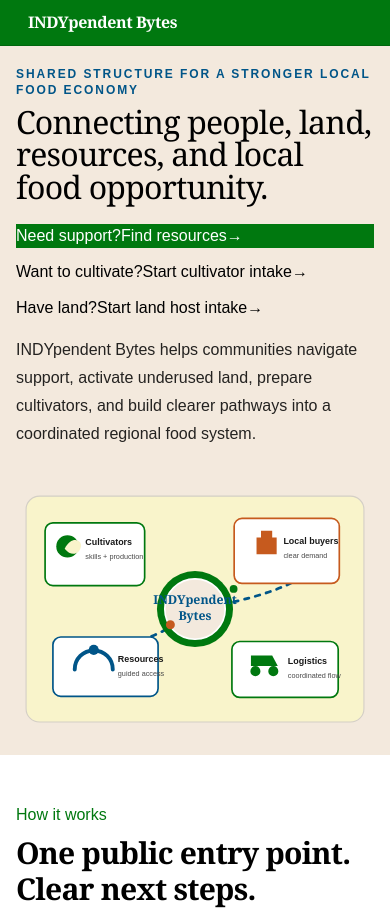
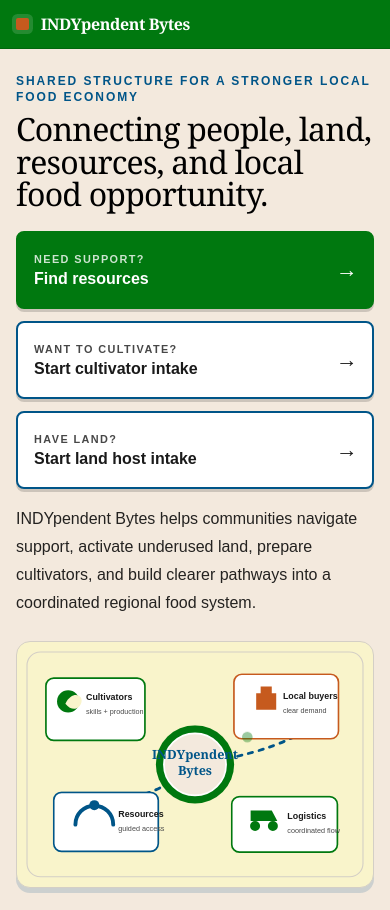
Before and after one commit to indypendentbytes-hub/resource_discovery_agent, a React (Vite) app: page / in a window 390 px wide. Shown: the top 910 px of the page. Built offline with nearby package versions, Linux system fonts and the light colour scheme.

Commit message:
Add branded motion and button hover effects

```diff
--- a/src/index.css
+++ b/src/index.css
@@ -34,21 +34,25 @@ main {
 header {
   background: #00780F !important;
   border-color: #00660D !important;
-  padding-top: 0.65rem !important;
-  padding-bottom: 0.65rem !important;
 }
 
 header a,
 header nav a {
   color: #FFFFFF !important;
+  transition: color 180ms ease, transform 180ms ease;
 }
 
 header nav a:hover {
   color: #F9F4CB !important;
+  transform: translateY(-1px);
 }
 
-header span[aria-hidden="true"] {
-  background: #C65A1E !important;
+.brand-marker {
+  width: 0.8rem;
+  height: 0.8rem;
+  border-radius: 2px;
+  background: #C65A1E;
+  box-shadow: 0 0 0 4px rgba(255,255,255,0.14);
 }
 
 h1,
@@ -59,31 +63,142 @@ h3,
   letter-spacing: -0.025em;
 }
 
-#top {
-  padding-top: 1.4rem !important;
-  padding-bottom: 1.6rem !important;
-}
-
 #top h1 {
   max-width: 690px;
-  font-size: clamp(2.15rem, 4.5vw, 3.45rem) !important;
+  font-size: clamp(2.05rem, 4vw, 3.25rem) !important;
   line-height: 1.02 !important;
 }
 
-#top h1 + p {
-  margin-top: 0.65rem !important;
-  max-width: 760px !important;
-  font-size: 1rem !important;
-  line-height: 1.55 !important;
+.section-eyebrow {
+  color: #00780F;
+  font-size: 0.8rem;
+  font-weight: 800;
+  letter-spacing: 0.16em;
+  text-transform: uppercase;
 }
 
-#top > div > div:nth-child(2) {
-  margin-top: 0.9rem !important;
+.hero-actions {
+  align-items: stretch;
 }
 
-#top > div > div:nth-child(2) a {
-  padding-top: 0.8rem !important;
-  padding-bottom: 0.8rem !important;
+.action-button {
+  position: relative;
+  display: flex;
+  min-height: 92px;
+  flex-direction: column;
+  justify-content: center;
+  border-radius: 8px;
+  padding: 0.9rem 2.3rem 0.9rem 1rem;
+  text-decoration: none;
+  box-shadow: 0 3px 0 rgba(0,0,0,0.16);
+  transition: transform 180ms ease, box-shadow 180ms ease, background-color 180ms ease, border-color 180ms ease;
+}
+
+.action-button:hover {
+  transform: translateY(-4px);
+  box-shadow: 0 8px 18px rgba(0,0,0,0.14);
+}
+
+.action-button:active {
+  transform: translateY(-1px);
+  box-shadow: 0 2px 0 rgba(0,0,0,0.18);
+}
+
+.action-primary {
+  background: #00780F;
+  color: #FFFFFF;
+  border: 2px solid #00780F;
+}
+
+.action-primary:hover {
+  background: #00660D;
+  border-color: #00660D;
+}
+
+.action-secondary {
+  background: #FFFFFF;
+  color: #1A1A1A;
+  border: 2px solid #005588;
+}
+
+.action-secondary:hover {
+  background: #F9F4CB;
+  border-color: #C65A1E;
+}
+
+.action-kicker {
+  display: block;
+  font-size: 0.68rem;
+  font-weight: 800;
+  letter-spacing: 0.13em;
+  text-transform: uppercase;
+  opacity: 0.8;
+}
+
+.action-label {
+  display: block;
+  margin-top: 0.2rem;
+  font-size: 1rem;
+  font-weight: 800;
+  line-height: 1.18;
+}
+
+.action-arrow {
+  position: absolute;
+  right: 0.9rem;
+  top: 50%;
+  font-size: 1.35rem;
+  transform: translateY(-50%);
+  transition: transform 180ms ease;
+}
+
+.action-button:hover .action-arrow {
+  transform: translate(4px, -50%);
+}
+
+.hero-media {
+  overflow: hidden;
+  border: 1px solid #D4CFC6;
+  border-radius: 14px;
+  background: #F9F4CB;
+  box-shadow: 0 5px 0 rgba(0, 85, 136, 0.16);
+  animation: heroReveal 700ms ease both;
+}
+
+.hero-media svg {
+  display: block;
+  width: 100%;
+  height: auto;
+}
+
+.hero-float-one { animation: floatOne 5.8s ease-in-out infinite; }
+.hero-float-two { animation: floatTwo 6.6s ease-in-out infinite; }
+.hero-float-three { animation: floatTwo 6.1s ease-in-out infinite reverse; }
+.hero-float-four { animation: floatOne 6.9s ease-in-out infinite reverse; }
+.hero-core { transform-origin: 320px 220px; animation: coreBreath 4.5s ease-in-out infinite; }
+.hero-route { animation: routeMove 12s linear infinite; }
+.hero-pulse { transform-origin: center; animation: pulseDot 2.4s ease-out infinite; }
+.hero-pulse-delay { animation-delay: 1.1s; }
+
+.motion-card {
+  transition: transform 180ms ease, border-color 180ms ease, box-shadow 180ms ease;
+}
+
+.motion-card:hover {
+  transform: translateY(-4px);
+  border-color: #00780F !important;
+  box-shadow: 0 8px 20px rgba(0,0,0,0.08);
+}
+
+.pathway-button {
+  background: #00780F;
+  transition: transform 180ms ease, background-color 180ms ease, box-shadow 180ms ease;
+}
+
+.pathway-button:hover {
+  background: #00660D;
+  transform: translateY(-2px);
+  box-shadow: 0 5px 12px rgba(0,0,0,0.14);
 }
 
 #resource-agent h2 {
@@ -106,11 +221,6 @@ aside,
   border-radius: 4px !important;
 }
 
-button,
-a[class*="rounded-full"] {
-  border-radius: 6px !important;
-}
-
 input,
 textarea {
   border-radius: 4px !important;
@@ -126,35 +236,9 @@ textarea:focus-visible {
   outline-offset: 3px;
 }
 
-.bg-ib-denim {
-  background-color: #005588 !important;
-}
-
-.text-ib-denim {
-  color: #005588 !important;
-}
-
-.border-ib-denim {
-  border-color: #005588 !important;
-}
-
-#top a:first-of-type,
-#pathways article a {
-  background: #00780F !important;
-  color: #FFFFFF !important;
-}
-
-#top aside,
 #pathways article {
   background: #F3E9DD !important;
   border: 1px solid #D4CFC6 !important;
-  box-shadow: none !important;
-}
-
-#resource-agent > div > p:first-child,
-#how-it-works > div > p,
-#pathways > div > p {
-  color: #00780F !important;
 }
 
 #resource-agent .shadow-sm,
@@ -186,14 +270,46 @@ footer p {
   color: #F3E9DD !important;
 }
 
-@media (max-width: 900px) {
-  header nav {
-    gap: 1rem !important;
-  }
+footer a {
+  transition: color 180ms ease;
+}
 
-  #top {
-    padding-top: 1.25rem !important;
-    padding-bottom: 1.4rem !important;
+footer a:hover {
+  color: #F9F4CB !important;
+}
+
+@keyframes heroReveal {
+  from { opacity: 0; transform: translateY(10px); }
+  to { opacity: 1; transform: translateY(0); }
+}
+
+@keyframes floatOne {
+  0%, 100% { transform: translateY(0); }
+  50% { transform: translateY(-8px); }
+}
+
+@keyframes floatTwo {
+  0%, 100% { transform: translateY(0); }
+  50% { transform: translateY(7px); }
+}
+
+@keyframes coreBreath {
+  0%, 100% { transform: scale(1); }
+  50% { transform: scale(1.035); }
+}
+
+@keyframes routeMove {
+  to { stroke-dashoffset: -160; }
+}
+
+@keyframes pulseDot {
+  0% { transform: scale(0.8); opacity: 0.9; }
+  70%, 100% { transform: scale(1.8); opacity: 0; }
+}
+
+@media (max-width: 1023px) {
+  .hero-media {
+    max-width: 640px;
   }
 }
 
@@ -202,8 +318,19 @@ footer p {
     font-size: 2rem !important;
   }
 
-  #top > div > div:nth-child(2) {
-    gap: 0.55rem !important;
+  .action-button {
+    min-height: 78px;
+  }
+}
+
+@media (prefers-reduced-motion: reduce) {
+  *,
+  *::before,
+  *::after {
+    scroll-behavior: auto !important;
+    animation-duration: 0.01ms !important;
+    animation-iteration-count: 1 !important;
+    transition-duration: 0.01ms !important;
   }
 }
 
```
